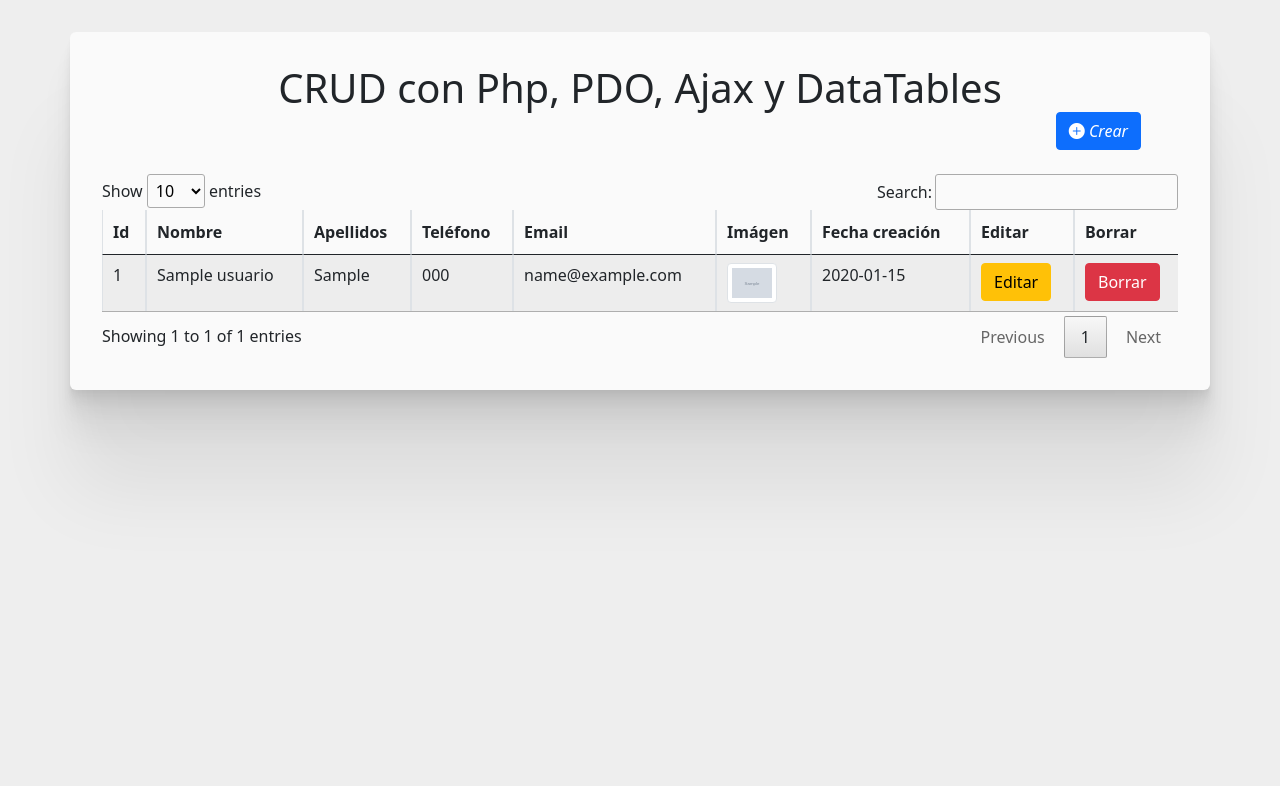
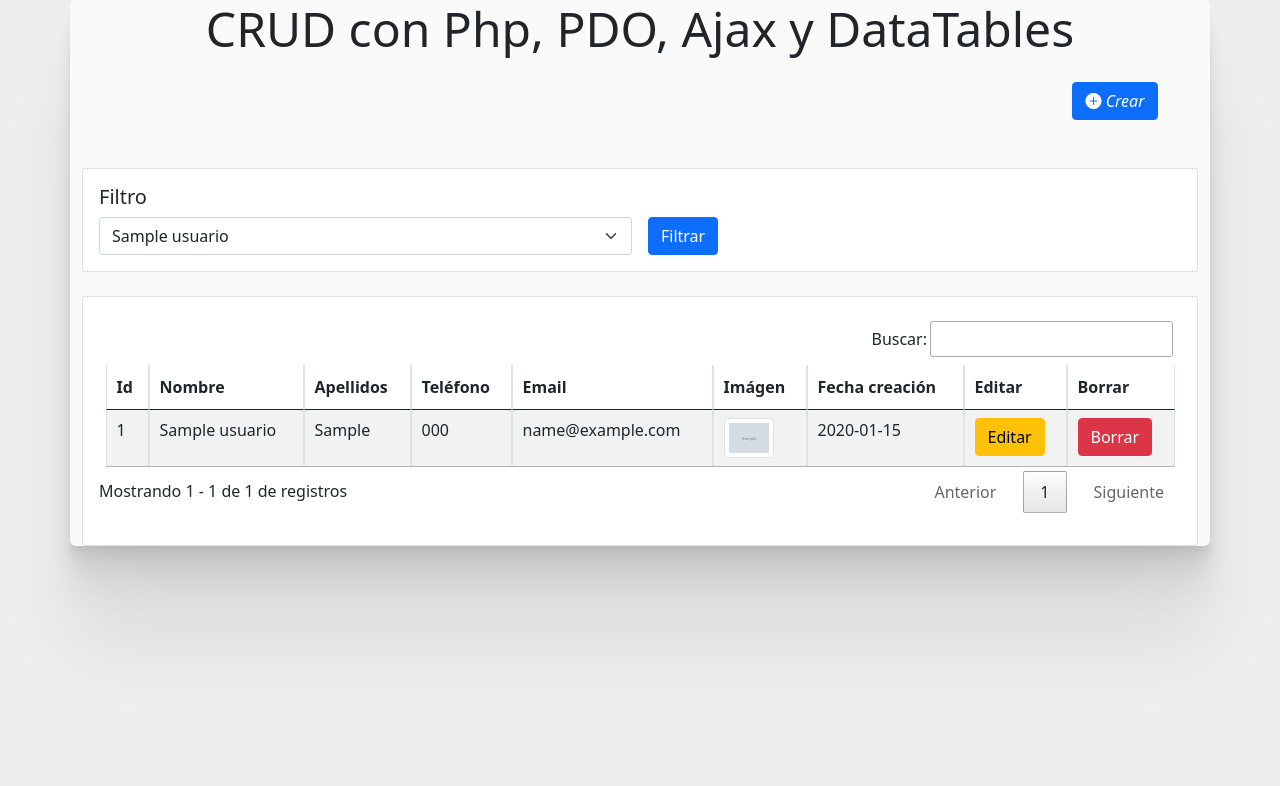
Before and after one commit to MarcosPennachini/crud_php_pdo_ajax, a PHP site: page / in a window 1280 px wide. Shown: the top 786 px of the page. After the commit the page ends 707 px from the top, so only its background shows below. Run offline with PHP 8.4, Linux system fonts and the light colour scheme; tables that the repository leaves empty hold one stand-in row (values such as "Sample post"); grey boxes marked "Sample" are stand-in pictures; some libraries are stand-ins or nearby versions.

Commit message:
Adding inline form with select

```diff
--- a/css/style.css
+++ b/css/style.css
@@ -6,13 +6,12 @@ body {
   margin: 0;
   padding: 0;
   background-color: #eee;
+  height: 100%;
 }
 
 .container {
   background-color: #fafafa;
   margin: 0 auto;
-  margin-top: 2rem;
-  padding: 2rem;
   border-radius: 0.375rem;
   box-shadow: 0 2.8px 2.2px rgba(0, 0, 0, 0.02),
     0 6.7px 5.3px rgba(0, 0, 0, 0.028), 0 12.5px 10px rgba(0, 0, 0, 0.035),
--- a/index.php
+++ b/index.php
@@ -22,11 +22,10 @@
 </head>
 
 <body>
-    <div class="container">
-        <h1 class="text-center">CRUD con Php, PDO, Ajax y DataTables</h1>
-
-        <div class="row">
-            <div class="col-2 offset-10">
+    <div class="container mb-4">
+        <h1 class="text-center display-5">CRUD con Php, PDO, Ajax y DataTables</h1>
+        <div class="row my-4 justify-content-end">
+            <div class="col-lg-2 col-xl-2">
                 <div class="text-center">
                     <button type="button" class="btn btn-primary" data-bs-toggle="modal" data-bs-target="#modalUsuario" id="btnCrear">
                         <i class="bi bi-plus-circle-fill"> Crear</i>
@@ -36,7 +35,27 @@
         </div>
         <br />
 
-        <div class="table-responsive">
+        <div class="card mb-4">
+            <div class="card-body">
+                <h5>Filtro</h5>
+                <form class="row row-cols-lg-auto g-3 align-items-center" id="formularioFiltro">
+
+                    <div class="col-6">
+                        <label class="visually-hidden" for="selectNombre">Nombre</label>
+                        <select class="form-select" id="selectNombre">
+                        </select>
+                    </div>
+
+                    <div class="col-6">
+                        <button type="submit" class="btn btn-primary">Filtrar</button>
+                    </div>
+                </form>
+            </div>
+        </div>
+
+        <div class="card">
+            <div class="card-body">
+                <div class="table table-responsive table-bordered">
                     <table id="datosUsuario" class="table table-bordered table-striped">
                         <thead>
                             <tr>
@@ -52,6 +71,8 @@
                             </tr>
                         </thead>
                     </table>
+                </div>
+            </div>
         </div>
     </div>
 
--- a/js/scripts.js
+++ b/js/scripts.js
@@ -1,11 +1,49 @@
+// INICIALIZACIÓN DATATABLE
 var datatable = $('#datosUsuario').DataTable({
-  processing: true,
-  serverSide: true,
+  bLengthChange: false,
+  language: {
+    loadingRecords: 'Cargando datos...',
+    emptyTable: 'No se encontraron resultados',
+    paginate: {
+      next: 'Siguiente',
+      previous: 'Anterior',
+    },
+    search: 'Buscar:',
+    info: 'Mostrando _START_ - _END_ de _TOTAL_ de registros',
+  },
   ordering: false,
   order: [],
   ajax: {
     url: 'obtener_registros.php',
     type: 'POST',
+    dataType: 'json',
+    dataSrc: function (response) {
+      if (response) {
+        return response;
+      } else {
+        alert('Error al cargar los datos');
+      }
+    },
+    error: function (jqXHR, textStatus, errorThrown) {
+      var errorMessage =
+        jqXHR.text + ': ' + jqXHR.textStatus + '- ' + textStatus;
+      console.log(errorMessage);
+      if (jqXHR.status === 0) {
+        alert('Not connect: Verify Network.');
+      } else if (jqXHR.status == 404) {
+        alert('Requested page not found [404]');
+      } else if (jqXHR.status == 500) {
+        alert('Internal Server Error [500].');
+      } else if (textStatus === 'parsererror') {
+        alert('Requested JSON parse failed.');
+      } else if (textStatus === 'timeout') {
+        alert('Time out error.');
+      } else if (textStatus === 'abort') {
+        alert('Ajax request aborted.');
+      } else {
+        alert('Uncaught Error: ' + jqXHR.responseText);
+      }
+    },
   },
   columnsDefs: [
     {
@@ -15,6 +53,7 @@ var datatable = $('#datosUsuario').DataTable({
   ],
 });
 
+// CARGA DE LA PÁGINA
 $(document).ready(function () {
   $('#btnCrear').click(function (e) {
     e.preventDefault();
@@ -25,8 +64,61 @@ $(document).ready(function () {
     $('#operacion').val('Crear');
     $('#imagenSubida').html('');
   });
+
+  /*
+   * CARGA DE COMBO
+   */
+  $.ajax({
+    type: 'post',
+    url: 'obtener_nombres.php',
+    dataType: 'json',
+    success: function (response) {
+      var template = '';
+      $.each(response, function (index, element) {
+        template += `<option value="${element.nombre}">${element.nombre}</option>`;
+      });
+      $('#selectNombre').html(template).fadeIn(150);
+    },
+  }).fail(function (jqXHR, textStatus, errorThrown) {
+    var errorMessage = jqXHR.text + ': ' + jqXHR.textStatus + '- ' + textStatus;
+    console.log(errorMessage);
+    if (jqXHR.status === 0) {
+      alert('Not connect: Verify Network.');
+    } else if (jqXHR.status == 404) {
+      alert('Requested page not found [404]');
+    } else if (jqXHR.status == 500) {
+      alert('Internal Server Error [500].');
+    } else if (textStatus === 'parsererror') {
+      alert('Requested JSON parse failed.');
+    } else if (textStatus === 'timeout') {
+      alert('Time out error.');
+    } else if (textStatus === 'abort') {
+      alert('Ajax request aborted.');
+    } else {
+      alert('Uncaught Error: ' + jqXHR.responseText);
+    }
+  });
+
+  /*
+   *RELOAD DE DATATABLE AL FILTRAR
+   */
+
+  $('#formularioSelect').submit(function (e) {
+    e.preventDefault();
+    var selectNombre = $('#selectNombre').val();
+    $.ajax({
+      method: 'post',
+      url: '../obtener_nombres.php',
+      data: { selectNombre: selectNombre },
+      dataType: 'json',
+      success: function (response) {
+        console.log(response);
+      },
+    });
+  });
 });
 
+// SUBMIT DE FORMULARIO
 $('#formulario').submit(function (evt) {
   evt.preventDefault();
   var nombres = $('#nombre').val();
@@ -79,7 +171,15 @@ $('#formulario').submit(function (evt) {
   }
 });
 
-// const formulario = document.querySelector('#formulario');
-// formulario.addEventListener('submit', (evt) => {
-//   evt.preventDefault();
-// });
+//EDITAR
+$('input[name=editar]').click(function (e) {
+  e.preventDefault();
+  var idUsuario = $(this).attr('id');
+  $.ajax({
+    url: 'obtener_registro.php',
+    method: 'post',
+    data: { idUsuario: idUsuario },
+    dataType: 'json',
+    success: function (response) {},
+  });
+});
--- /dev/null
+++ b/obtener_nombres.php
@@ -0,0 +1,18 @@
+<?php
+ini_set('display_errors', 1);
+include_once 'connection.php';
+include_once 'funciones.php';
+
+$query = "SELECT nombre FROM usuarios";
+
+
+
+try {
+    $stmt = $connection->prepare($query);
+    $stmt->execute();
+    $result = $stmt->fetchAll(PDO::FETCH_ASSOC);
+} catch (PDOException $e) {
+    echo 'Error! ', $e->getMessage();
+}
+
+echo json_encode($result);
--- a/obtener_registros.php
+++ b/obtener_registros.php
@@ -4,22 +4,6 @@ include_once 'connection.php';
 include_once 'funciones.php';
 
 $query = "SELECT * FROM usuarios ";
-
-if (isset($_POST["search"]["value"])) {
-    $query .= 'WHERE nombre LIKE "%' . $_POST["search"]["value"] . '%" ';
-    $query .= 'OR apellido LIKE "%' . $_POST["search"]["value"] . '%" ';
-}
-
-if (isset($_POST["order"])) {
-    $query .= 'ORDER BY' . $_POST["order"]["0"]["column"] . ' ' . $_POST["order"]["0"]["dir"] . ' ';
-} else {
-    $query .= 'ORDER BY id DESC ';
-}
-
-if ($_POST["length"] != -1) {
-    $query .= 'LIMIT ' . $_POST["start"] . ',' . $_POST["length"];
-}
-
 
 try {
     $stmt = $connection->prepare($query);
@@ -56,11 +40,4 @@ foreach ($result as $fila) {
     $datos[] = $sub_array;
 }
 
-$salida = array(
-    "draw" => intval($_POST["draw"]),
-    "recordsTotal" => $filtered_rows,
-    "recordsFiltered" => obtener_todos_registros(),
-    "data" => $datos
-);
-
-echo json_encode($salida);
+echo json_encode($datos);
```
Also changed, not shown: img/1523664867.png (added). Lines whose indentation alone changed are shown as unchanged.
